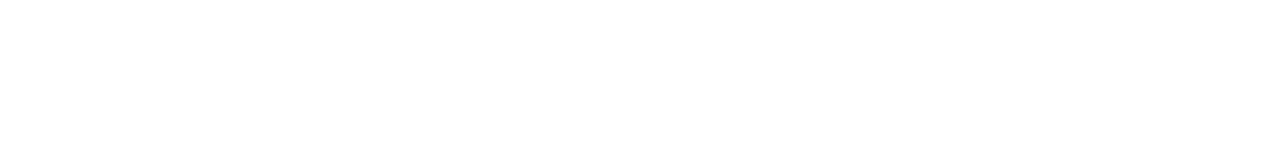
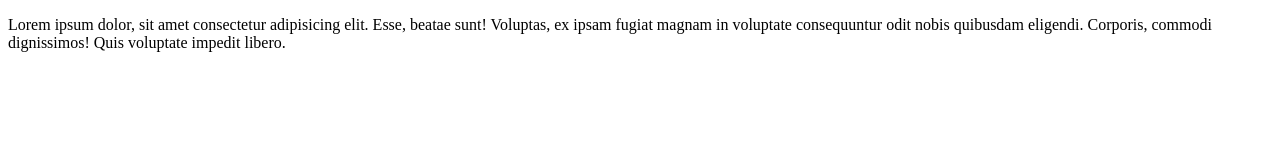
Before and after one commit to ramin-h-al/web-class-paeiz, a plain HTML site: page about-us.html in a window 1280 px wide. Drawn offline with Linux system fonts and the light colour scheme.

Commit message:
edit index - about 2

```diff
--- a/about-us.html
+++ b/about-us.html
@@ -8,5 +8,11 @@
 </head>
 <body>
 
+    <p>
+        Lorem ipsum dolor, sit amet consectetur adipisicing elit. Esse, beatae sunt! Voluptas, ex ipsam fugiat magnam in voluptate consequuntur odit nobis quibusdam eligendi. Corporis, commodi dignissimos! Quis voluptate impedit libero.
+    </p>
+
+
+
 </body>
 </html>
```
Also changed, not shown: index.html (+3 -0 lines).
